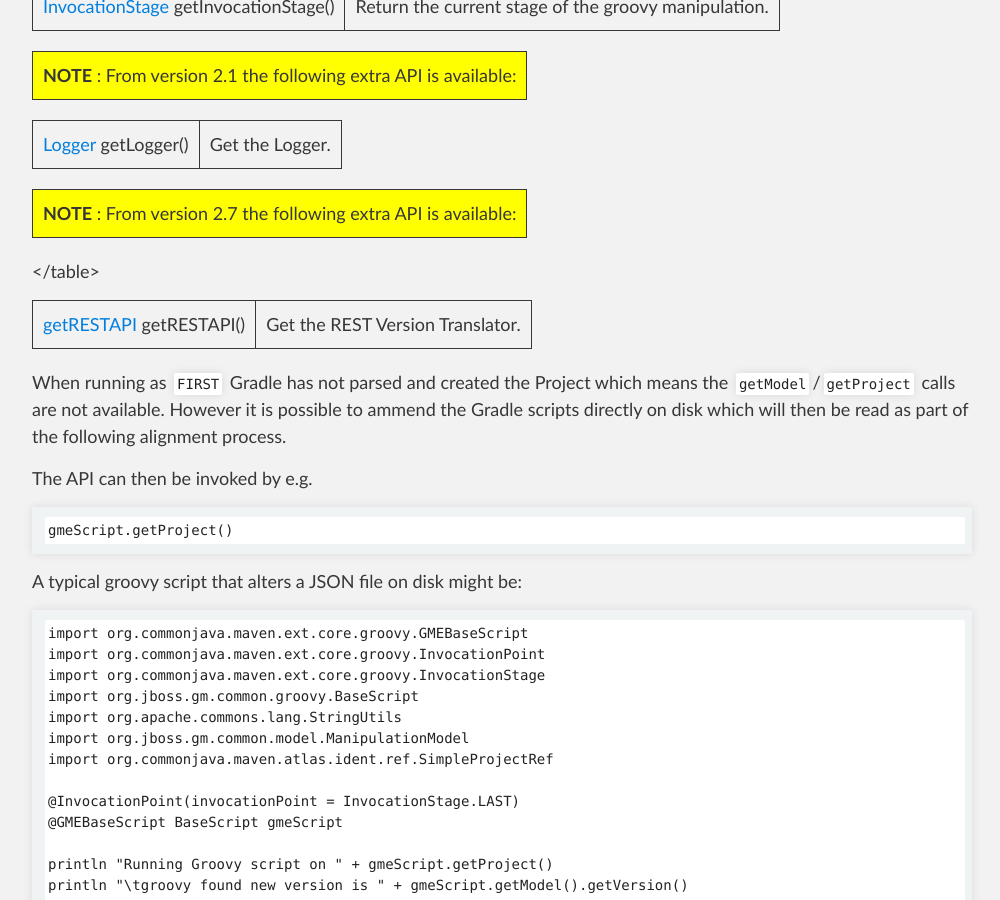
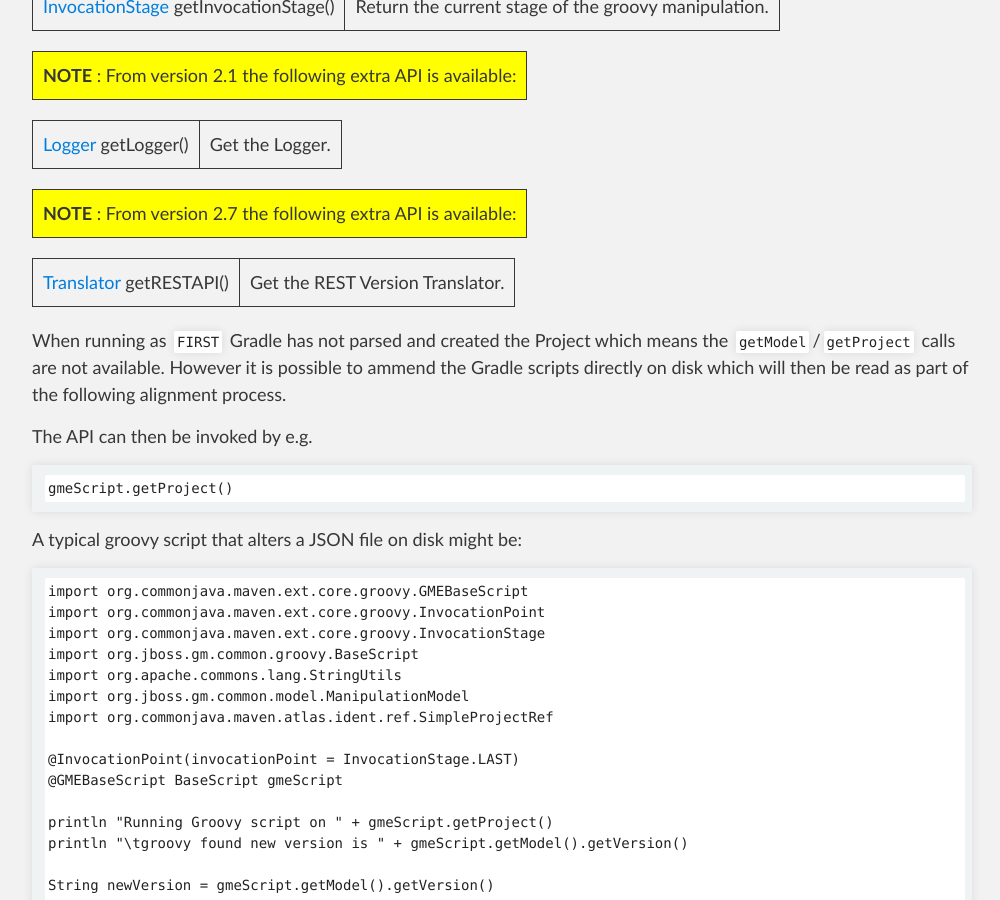
Before and after one commit to project-ncl/gradle-manipulator, a Jekyll site: the page built from guide/groovy.md, in a window 1280 px wide and 900 px high, scrolled down 1552 px. Shown: the whole window, without its empty margins (138-1138 px from the left). Built offline with Jekyll 4.4.1, drawn with Linux system fonts in a browser that asks for light colours.

Commit message:
Remove extra table closing tag and fix getRESTAPI return type

```diff
--- a/guide/groovy.md
+++ b/guide/groovy.md
@@ -86,9 +86,8 @@ The following API is made available:
 </td>
 </tr>
 </table>
-</table>
 
-| [getRESTAPI](https://www.javadoc.io/doc/org.commonjava.maven.ext/pom-manipulation-io/latest/org/commonjava/maven/ext/io/rest/Translator.html) getRESTAPI() | Get the REST Version Translator. |
+| [Translator](https://www.javadoc.io/doc/org.commonjava.maven.ext/pom-manipulation-io/latest/org/commonjava/maven/ext/io/rest/Translator.html) getRESTAPI() | Get the REST Version Translator. |
 
 
 When running as `FIRST` Gradle has not parsed and created the Project which means the `getModel`/`getProject` calls are not available. However it is possible to ammend the Gradle scripts directly on disk which will then be read as part of the following alignment process.
```
